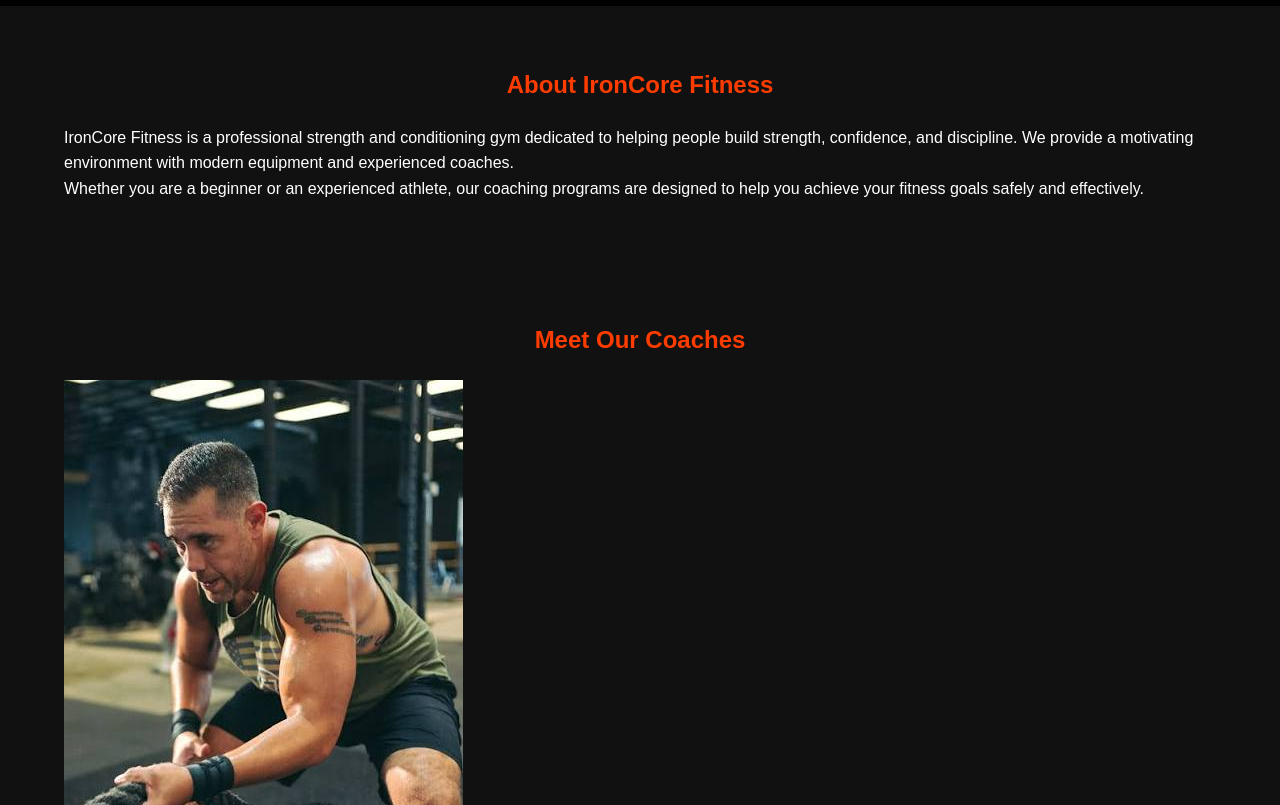
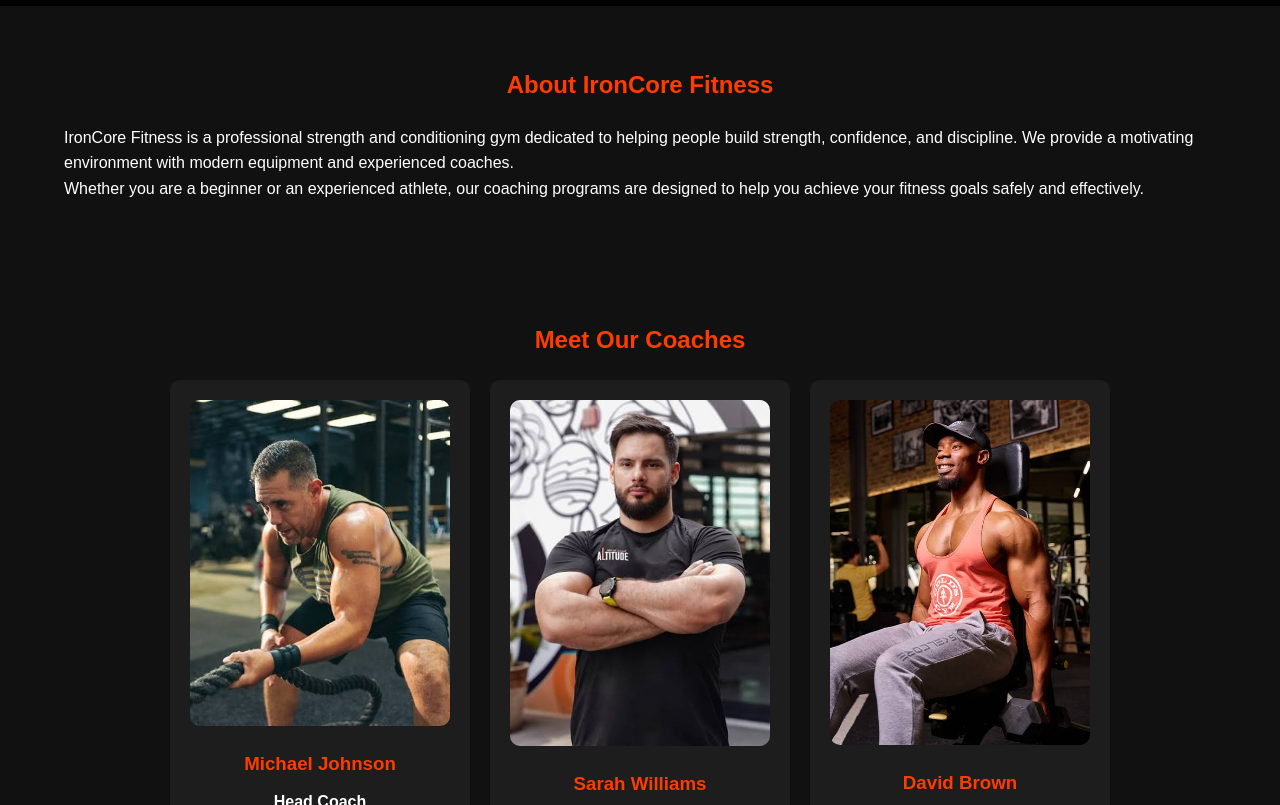
Before and after one commit to hirun-hsdz/FITNESS-GYM, a plain HTML site: page about.html in a window 1280 px wide. Shown: the part 85-890 px from the top of the page. Drawn offline with Linux system fonts and the light colour scheme.

Commit message:
feat - add card style

```diff
--- a/style.css
+++ b/style.css
@@ -93,3 +93,38 @@
     margin-bottom:20px;
     color:#ff3c00;
 }
+
+.cards{
+    display:flex;
+    gap:20px;
+    justify-content:center;
+    flex-wrap:wrap;
+}
+
+.card{
+    background:#1d1d1d;
+    padding:20px;
+    border-radius:10px;
+    width:300px;
+    text-align:center;
+}
+
+.card img{
+    width:100%;
+    border-radius:10px;
+    margin-bottom:15px;
+}
+
+.card h3{
+    margin-bottom:10px;
+    color:#ff3c00;
+}
+
+.card ul{
+    list-style:none;
+    margin:15px 0;
+}
+
+.card ul li{
+    padding:5px 0;
+}
```
